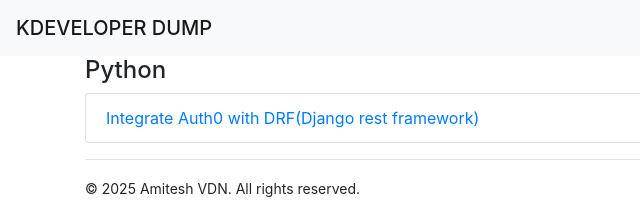
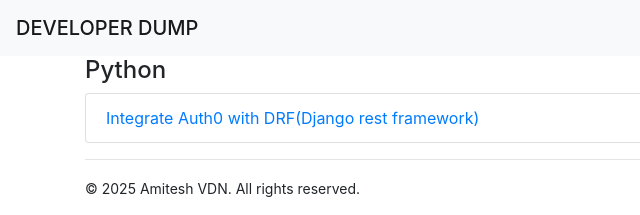
Before and after one commit to AmiteshDN/knowledge-bank, a plain HTML site: page index.html in a window 1280 px wide. Shown: the top 215 px of the page, 0-640 px from the left. Drawn offline with nearby package versions, Linux system fonts and the light colour scheme.

Commit message:
title edit

```diff
--- a/index.html
+++ b/index.html
@@ -13,7 +13,7 @@
   <body>
     <!-- As a heading -->
         <nav class="navbar navbar-light bg-light">
-            <span class="navbar-brand mb-0 h1">KDEVELOPER DUMP</span>
+            <span class="navbar-brand mb-0 h1">DEVELOPER DUMP</span>
         </nav>
         <div class="container">
             <h4>Python</h4>
```
